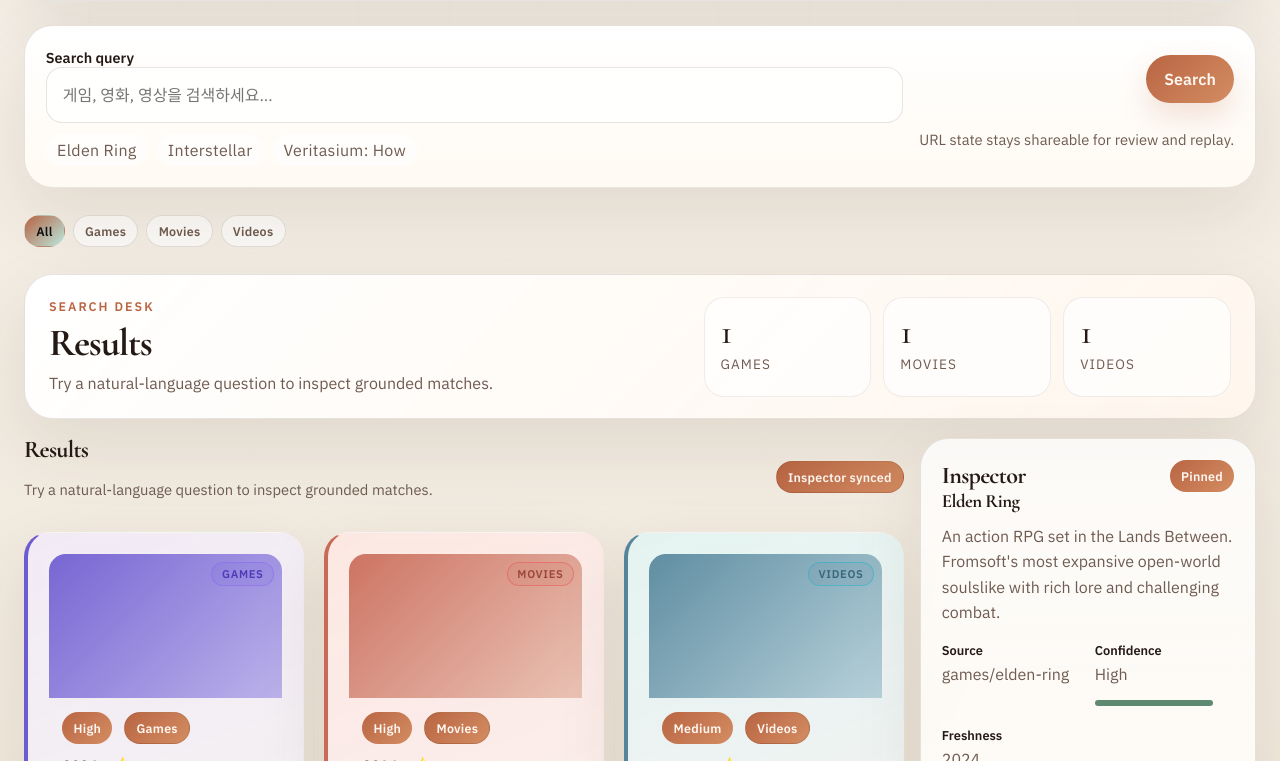
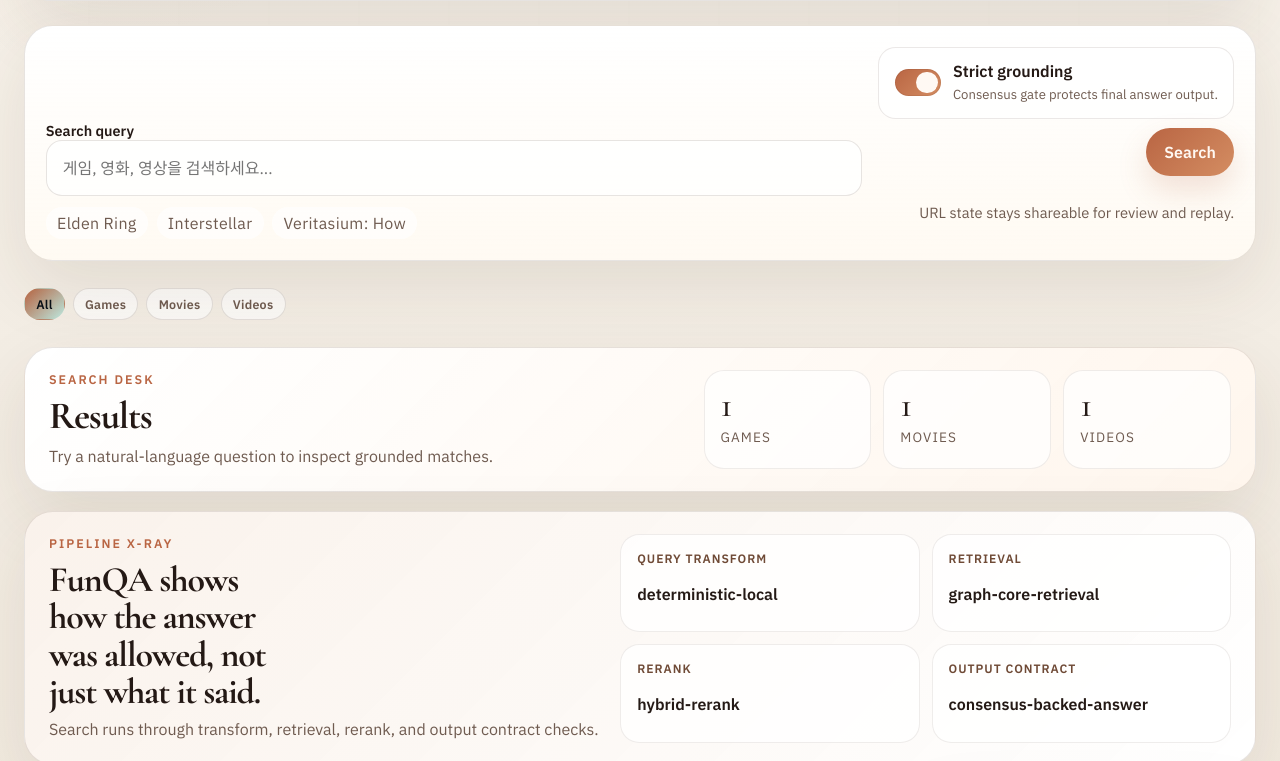
Before and after one commit to akillness/saas-of-funqa, a Next.js app in the folder apps/web/: page /search in a window 1280 px wide. Shown: the part 599-1360 px from the top of the page. Built offline with nearby package versions, Linux system fonts and the light colour scheme; no server answers.

Commit message:
Expose grounded search wow points

```diff
--- a/apps/web/app/globals.css
+++ b/apps/web/app/globals.css
@@ -1876,6 +1876,13 @@
   margin: 0;
 }
 
+.editorial-rail-signals {
+  display: flex;
+  flex-wrap: wrap;
+  gap: 0.55rem;
+  margin-top: 1rem;
+}
+
 .editorial-bullet-list {
   margin: 0;
   padding-left: 1.1rem;
@@ -1899,6 +1906,30 @@
   display: grid;
   grid-template-columns: minmax(0, 1.35fr) minmax(18rem, 0.95fr);
   gap: 1.15rem;
+}
+
+.editorial-wow-grid {
+  display: grid;
+  grid-template-columns: repeat(3, minmax(0, 1fr));
+  gap: 1rem;
+}
+
+.editorial-wow-card {
+  padding: 1.45rem;
+  border-radius: 1.7rem;
+  background:
+    linear-gradient(180deg, rgba(255, 255, 255, 0.86), rgba(255, 247, 239, 0.98)),
+    #fff;
+}
+
+.editorial-wow-card h2 {
+  max-width: 14ch;
+  font-size: clamp(1.8rem, 2.6vw, 2.8rem);
+  margin-bottom: 0.7rem;
+}
+
+.editorial-wow-card p {
+  margin: 0;
 }
 
 .editorial-feature-stack {
@@ -2101,6 +2132,46 @@
   gap: 1.2rem;
 }
 
+.strict-grounding-pill {
+  display: flex;
+  align-items: center;
+  gap: 0.75rem;
+  padding: 0.8rem 0.95rem;
+  border-radius: 1.1rem;
+  border: 1px solid rgba(57, 35, 22, 0.1);
+  background: rgba(255, 255, 255, 0.78);
+}
+
+.strict-grounding-pill strong,
+.search-pipeline-card strong {
+  color: var(--text);
+}
+
+.strict-grounding-pill p {
+  margin: 0.2rem 0 0;
+  font-size: 0.82rem;
+}
+
+.strict-grounding-switch {
+  width: 2.9rem;
+  height: 1.7rem;
+  border-radius: 999px;
+  background: linear-gradient(135deg, #b96543, #d48d62);
+  position: relative;
+  box-shadow: inset 0 0 0 1px rgba(57, 35, 22, 0.08);
+}
+
+.strict-grounding-switch::after {
+  content: "";
+  position: absolute;
+  top: 0.16rem;
+  right: 0.18rem;
+  width: 1.35rem;
+  height: 1.35rem;
+  border-radius: 50%;
+  background: #fff9f3;
+}
+
 .search-overview-strip {
   display: grid;
   grid-template-columns: minmax(0, 1.15fr) minmax(18rem, 0.95fr);
@@ -2156,6 +2227,54 @@
   letter-spacing: 0.08em;
 }
 
+.search-pipeline-strip {
+  display: grid;
+  grid-template-columns: minmax(0, 1fr) minmax(18rem, 1.1fr);
+  gap: 1rem;
+  padding: 1.35rem 1.5rem;
+  border-radius: 1.8rem;
+  background:
+    linear-gradient(135deg, rgba(250, 242, 235, 0.98), rgba(255, 255, 255, 0.92)),
+    #fff;
+}
+
+.search-pipeline-copy {
+  display: grid;
+  gap: 0.45rem;
+}
+
+.search-pipeline-copy h2 {
+  max-width: 16ch;
+  font-size: clamp(2rem, 2.8vw, 3rem);
+}
+
+.search-pipeline-copy p {
+  margin: 0;
+}
+
+.search-pipeline-grid {
+  display: grid;
+  grid-template-columns: repeat(2, minmax(0, 1fr));
+  gap: 0.75rem;
+}
+
+.search-pipeline-card {
+  display: grid;
+  gap: 0.4rem;
+  padding: 1rem;
+  border-radius: 1.2rem;
+  border: 1px solid rgba(57, 35, 22, 0.08);
+  background: rgba(255, 255, 255, 0.76);
+}
+
+.search-pipeline-label {
+  color: #6f4a36;
+  font-size: 0.76rem;
+  font-weight: 700;
+  letter-spacing: 0.08em;
+  text-transform: uppercase;
+}
+
 .search-composer {
   top: 6rem;
   border-radius: 1.8rem;
@@ -2211,6 +2330,13 @@
 .answer-panel,
 .inspector-panel {
   background: linear-gradient(180deg, rgba(255, 255, 255, 0.78), rgba(255, 251, 245, 0.96));
+}
+
+.answer-panel-warning {
+  border-color: rgba(185, 101, 67, 0.28);
+  background:
+    linear-gradient(180deg, rgba(255, 244, 236, 0.92), rgba(255, 251, 245, 0.98)),
+    #fff;
 }
 
 .inspector-panel {
@@ -2252,10 +2378,12 @@
 
 @media (max-width: 1080px) {
   .editorial-hero,
+  .editorial-wow-grid,
   .editorial-feature-band,
   .editorial-ledger-grid,
   .editorial-story-grid,
   .search-overview-strip,
+  .search-pipeline-strip,
   .search-layout {
     grid-template-columns: 1fr;
   }
@@ -2270,7 +2398,8 @@
 
   .editorial-hero-ledger,
   .editorial-ledger-grid-inner,
-  .search-overview-metrics {
+  .search-overview-metrics,
+  .search-pipeline-grid {
     grid-template-columns: 1fr;
   }
 }
--- a/apps/web/app/search/search-results.tsx
+++ b/apps/web/app/search/search-results.tsx
@@ -99,6 +99,15 @@
     { key: "movies", label: t.common.sourceLabels.movies, count: initialResults.filter((item) => item.category === "movies").length },
     { key: "videos", label: t.common.sourceLabels.videos, count: initialResults.filter((item) => item.category === "videos").length }
   ]
+  const pipelineSteps = [
+    { label: "Query transform", value: queryTransformMode ?? "deterministic-local" },
+    { label: "Retrieval", value: initialRetrievalMode ?? "graph-core-retrieval" },
+    { label: "Rerank", value: rerankMode ?? "hybrid-rerank" },
+    {
+      label: "Output contract",
+      value: initialAnswerMode === "evidence-only" ? "evidence-only" : "consensus-backed-answer"
+    }
+  ]
 
   return (
     <div className="search-shell search-shell-premium">
@@ -133,6 +142,13 @@
           </div>
         </div>
         <div className="search-composer-actions">
+          <div className="strict-grounding-pill" aria-label="Strict grounding mode">
+            <span className="strict-grounding-switch" aria-hidden="true" />
+            <div>
+              <strong>Strict grounding</strong>
+              <p>Consensus gate protects final answer output.</p>
+            </div>
+          </div>
           <button className="primary-button" disabled={isPending} type="submit">
             {isPending ? t.search.pending : t.search.submit}
           </button>
@@ -175,6 +191,26 @@
             <article className="search-overview-card" key={item.key}>
               <span className="search-overview-value">{item.count}</span>
               <span className="search-overview-label">{item.label}</span>
+            </article>
+          ))}
+        </div>
+      </section>
+
+      <section className="search-pipeline-strip panel" aria-label="Search pipeline">
+        <div className="search-pipeline-copy">
+          <p className="eyebrow">Pipeline x-ray</p>
+          <h2>FunQA shows how the answer was allowed, not just what it said.</h2>
+          <p>
+            {initialQuery
+              ? `Optimized intent: ${queryTransformMode ?? "deterministic-local"}`
+              : "Search runs through transform, retrieval, rerank, and output contract checks."}
+          </p>
+        </div>
+        <div className="search-pipeline-grid">
+          {pipelineSteps.map((step) => (
+            <article className="search-pipeline-card" key={step.label}>
+              <span className="search-pipeline-label">{step.label}</span>
+              <strong>{step.value}</strong>
             </article>
           ))}
         </div>
@@ -235,7 +271,7 @@
           ) : null}
 
           {initialAnswerMode === "evidence-only" && initialConsensusReached === false ? (
-            <article className="panel answer-panel">
+            <article className="panel answer-panel answer-panel-warning">
               <div className="results-header">
                 <h3>{t.search.evidenceOnlyTitle}</h3>
                 <div className="result-tags">
```
Also changed, not shown: apps/web/app/page.tsx (+43 -8 lines).
